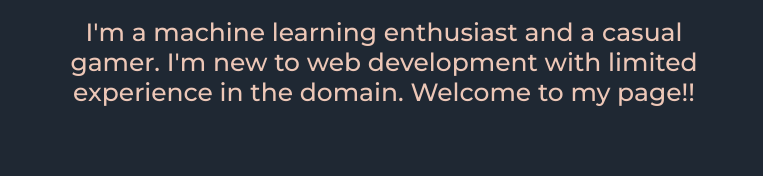
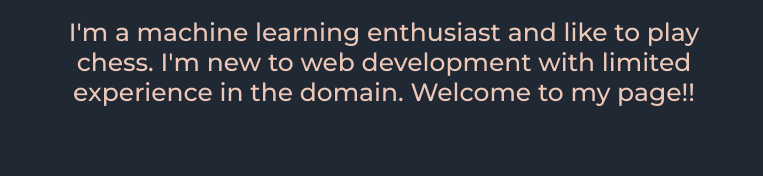
Before and after one commit to aryan1503/portfolio, a plain HTML site: page index.html in a window 1280 px wide. Shown: the part 254-430 px from the top of the page, 0-763 px from the left. Drawn offline with Linux system fonts and the light colour scheme; a script that the page names is missing.

Commit message:
Update index.html

```diff
--- a/index.html
+++ b/index.html
@@ -36,7 +36,7 @@
                 </div>
 
                 <div class="intro">
-                    <p>I'm a machine learning enthusiast and a casual gamer. I'm new to web development with limited experience in the domain. Welcome to my page!!</p>
+                    <p>I'm a machine learning enthusiast and like to play chess. I'm new to web development with limited experience in the domain. Welcome to my page!!</p>
                 </div>
             </div>
 
```
